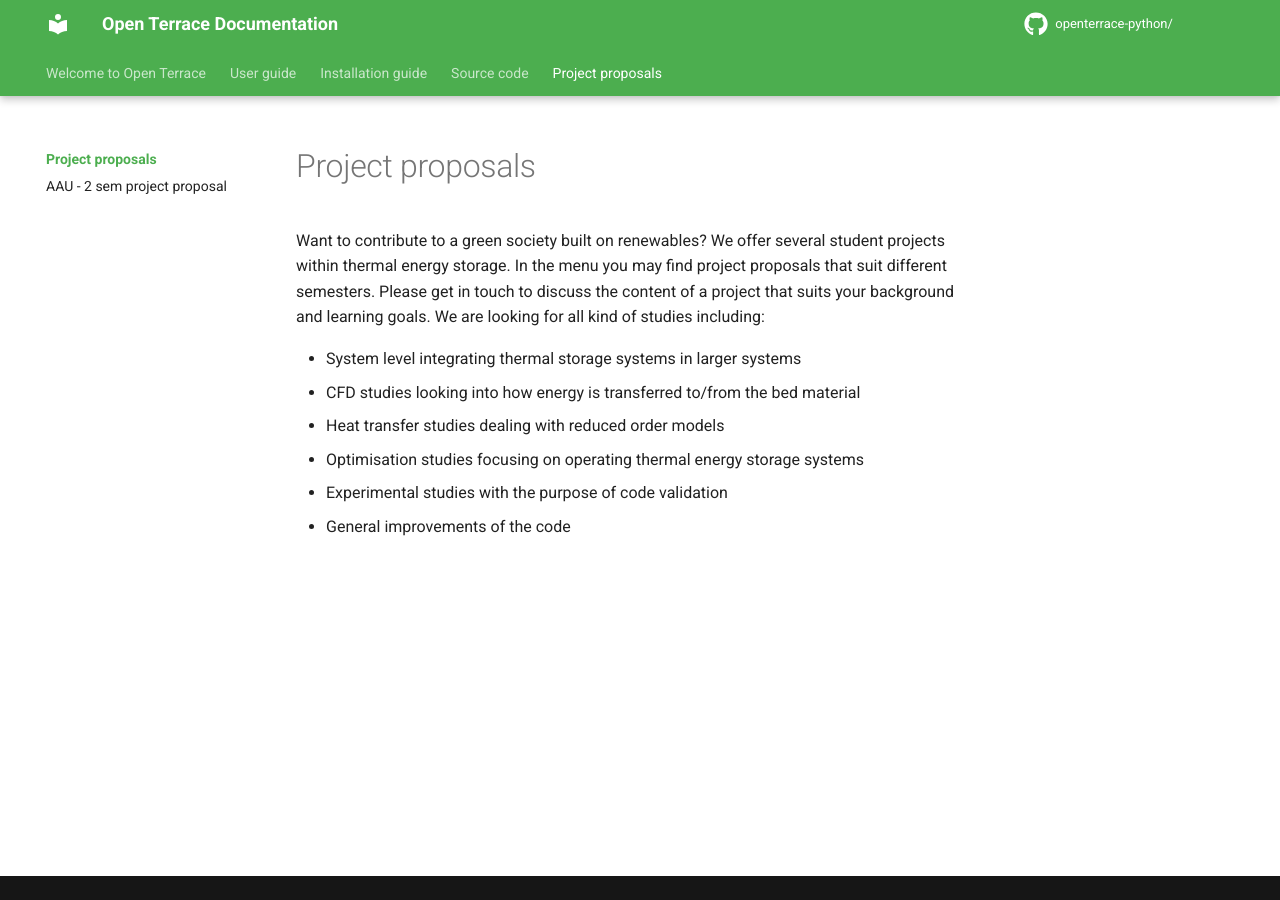
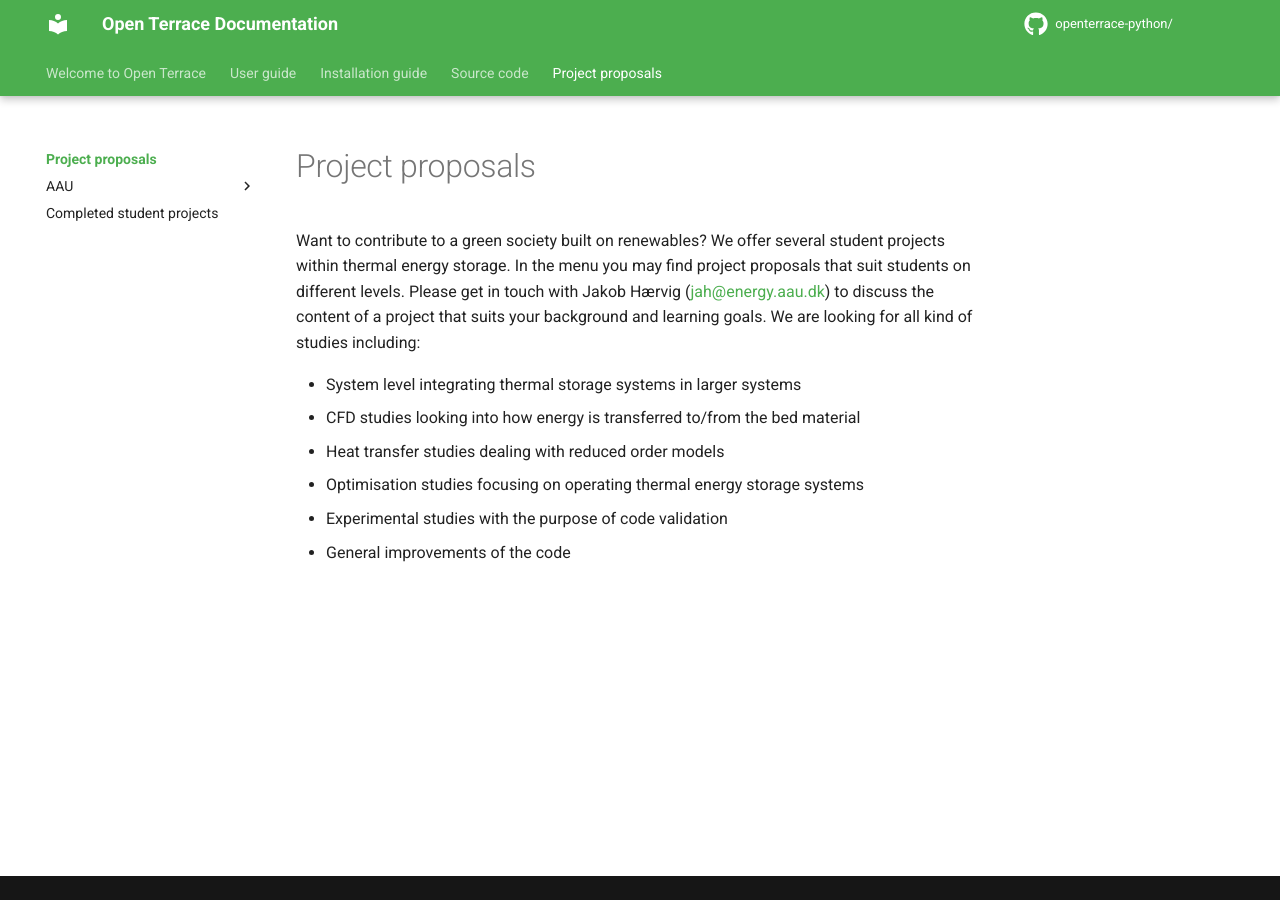
Before and after one commit to OpenTerrace/openterrace-python, an MkDocs documentation site: the page built from docs/project-proposals/index.md, in a window 1280 px wide. Built offline with MkDocs 1.6.1 and Material for MkDocs 9.7.7, drawn with Linux system fonts in a browser that asks for light colours; comment, search, counter and statistics services are not loaded.

Commit message:
Updated project-proposals

```diff
--- a/docs/project-proposals/index.md
+++ b/docs/project-proposals/index.md
@@ -1,6 +1,6 @@
 # Project proposals
 
-Want to contribute to a green society built on renewables? We offer several student projects within thermal energy storage. In the menu you may find project proposals that suit different semesters. Please get in touch to discuss the content of a project that suits your background and learning goals. We are looking for all kind of studies including:
+Want to contribute to a green society built on renewables? We offer several student projects within thermal energy storage. In the menu you may find project proposals that suit students on different levels. Please get in touch with Jakob Hærvig (<jah@energy.aau.dk>) to discuss the content of a project that suits your background and learning goals. We are looking for all kind of studies including:
 
 - System level integrating thermal storage systems in larger systems
 - CFD studies looking into how energy is transferred to/from the bed material
--- a/mkdocs.yml
+++ b/mkdocs.yml
@@ -62,5 +62,9 @@
       - source-code/properties-reference.md
       - source-code/particle_models-reference.md
   - Project proposals:
-      - project-proposals/index.md
-      - project-proposals/AAU/2-sem.md
+    - project-proposals/index.md
+    - AAU:
+      - project-proposals/AAU/6-semester.md
+      - project-proposals/AAU/8-semester.md
+      - project-proposals/AAU/10-semester.md
+    - project-proposals/completed-projects.md
```
Also changed, not shown: docs/project-proposals/AAU/10-sem.md (deleted, +0 -1 lines), docs/project-proposals/AAU/10-semester.md (added, +9 -0 lines), docs/project-proposals/AAU/2-sem.md (deleted, +0 -1 lines), docs/project-proposals/AAU/6-sem.md (deleted, +0 -1 lines), docs/project-proposals/AAU/6-semester.md (added, +7 -0 lines), docs/project-proposals/AAU/8-sem.md (deleted, +0 -1 lines), docs/project-proposals/AAU/8-semester.md (added, +7 -0 lines), docs/project-proposals/completed-projects.md (added, +3 -0 lines).
